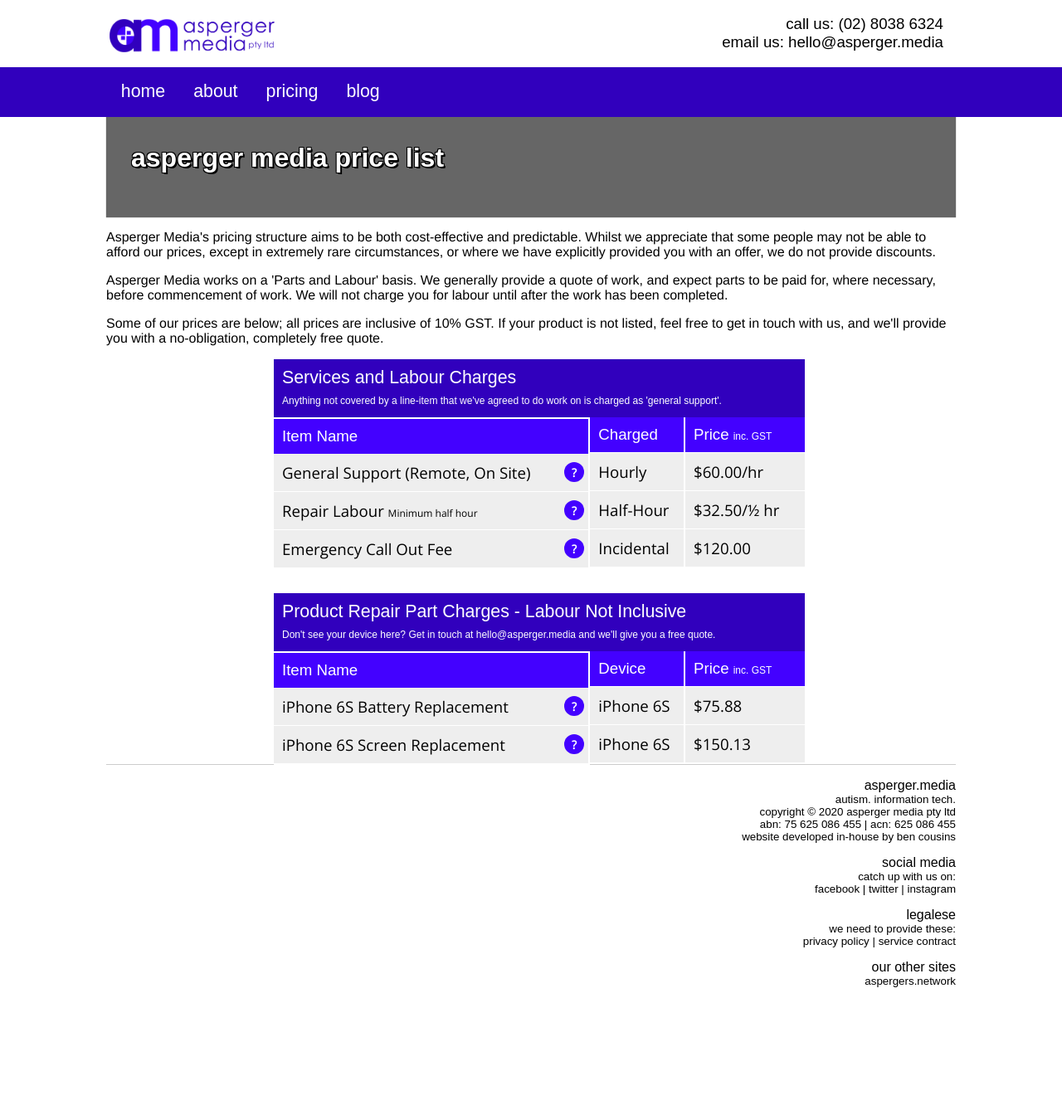
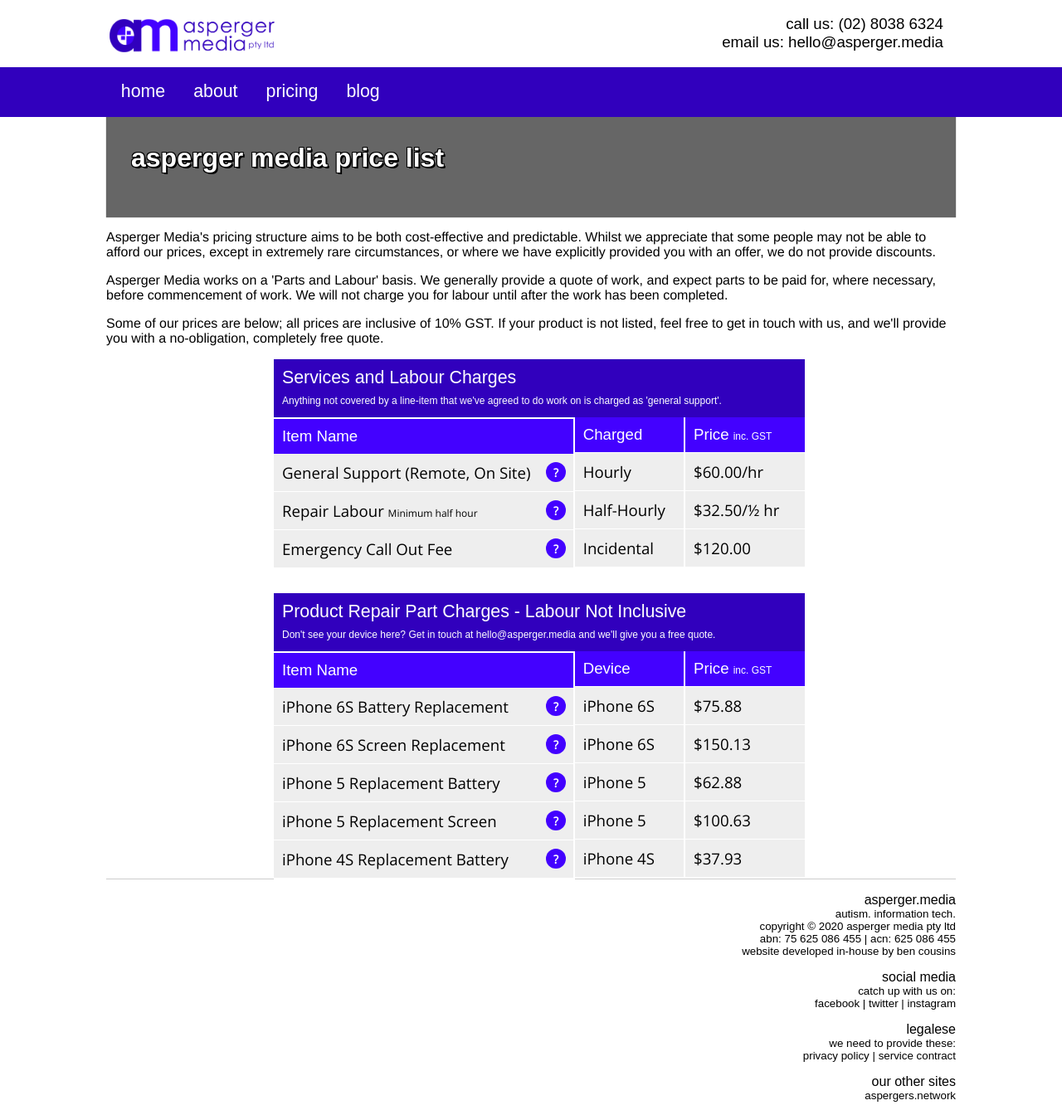
Before and after one commit to aspergermedia/aspergermedia.github.io, a Jekyll site: the page built from pricing.html, in a window 1280 px wide. Shown: the whole page at 83% size. Built offline with Jekyll 4.4.1, drawn with Linux system fonts in a browser that asks for light colours; some web fonts are replaced; before the commit the page ends 1206 px from its top, so only the background shows below that.

Commit message:
Updates to pricing table and new prices

```diff
--- a/pricing.html
+++ b/pricing.html
@@ -43,7 +43,7 @@ title: Pricing | Asperger Media. Autistic. Information Tech.
         </div>
     </div>
     <div class="pricing-tbl-ct-2">
-        Half-Hour
+        Half-Hourly
     </div>
     <div class="pricing-tbl-ct-3">
         $32.50/&#189; hr
@@ -98,4 +98,40 @@ title: Pricing | Asperger Media. Autistic. Information Tech.
     <div class="pricing-tbl-ct-3">
         $150.13
     </div>
+    <div class="pricing-tbl-ct-1">
+        iPhone 5 Replacement Battery
+        <div class="tooltip">
+            <p>Part only cost of iPhone Replacement Battery for iPhone 5.</p>
+        </div>
+    </div>
+    <div class="pricing-tbl-ct-2">
+        iPhone 5
+    </div>
+    <div class="pricing-tbl-ct-3">
+        $62.88
+    </div>
+    <div class="pricing-tbl-ct-1">
+        iPhone 5 Replacement Screen
+        <div class="tooltip">
+            <p>Part only cost of iPhone Replacement Screen for iPhone 5.</p>
+        </div>
+    </div>
+    <div class="pricing-tbl-ct-2">
+        iPhone 5
+    </div>
+    <div class="pricing-tbl-ct-3">
+        $100.63
+    </div>
+    <div class="pricing-tbl-ct-1">
+        iPhone 4S Replacement Battery
+        <div class="tooltip">
+            <p>Part only cost of iPhone Replacement Battery for iPhone 4S.</p>
+        </div>
+    </div>
+    <div class="pricing-tbl-ct-2">
+        iPhone 4S
+    </div>
+    <div class="pricing-tbl-ct-3">
+        $37.93
+    </div>
 </div>
--- a/static/css/aspergermedia.css
+++ b/static/css/aspergermedia.css
@@ -331,7 +331,7 @@ p {
 }
 
 #pricing-structure .pricing-tbl-hd-1{
-    width: 57.9%;
+    width: 55%;
     background-color: #4301FF;
     padding: 10px;
     font-size: 14pt;
@@ -342,14 +342,14 @@ p {
 }
 
 #pricing-structure .pricing-tbl-hd-2{
-    width: 15%;
+    width: 18%;
     background-color: #4301FF;
     padding: 10px;
     font-size: 14pt;
     font-family: 'century-gothic', sans-serif;
     color: #fff;
     float: left;
-    margin-left: 61.5%;
+    margin-left: 58.5%;
     margin-top: -46px;
     border-right: 2px solid #fff;
     border-bottom: 2px solid #fff;
@@ -368,7 +368,7 @@ p {
 }
 
 #pricing-structure .pricing-tbl-ct-1{
-    width: 57.9%;
+    width: 55%;
     background-color: #eee;
     padding: 10px;
     font-size: 14pt;
@@ -379,14 +379,14 @@ p {
 }
 
 #pricing-structure .pricing-tbl-ct-2{
-    width: 15%;
+    width: 18%;
     background-color: #eee;
     padding: 10px;
     font-size: 14pt;
     font-family: 'Open Sans', sans-serif;
     color: #000;
     float: left;
-    margin-left: 61.5%;
+    margin-left: 58.5%;
     margin-top: -48px;
     border-right: 2px solid #fff;
     border-bottom: 2px solid #fff;
@@ -407,7 +407,7 @@ p {
 #pricing-structure .pricing-tbl-ct-1 .tooltip{
     position: absolute;
     margin-top: -25px;
-    margin-left: 340px;
+    margin-left: 318px;
     text-align: center;
     background-color: #4301FF;
     border-radius: 50%;
```
